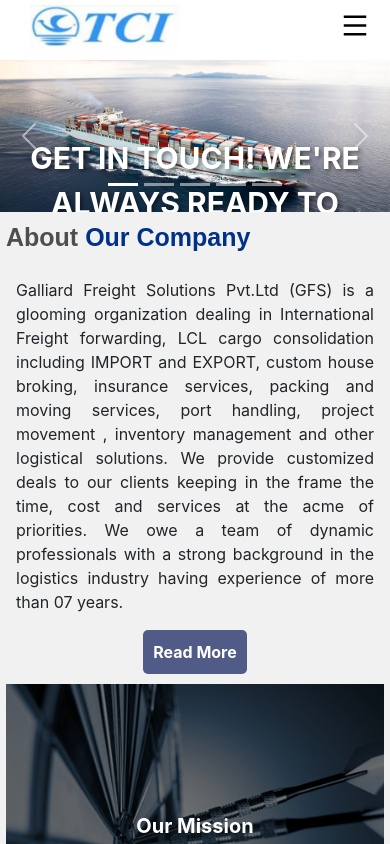
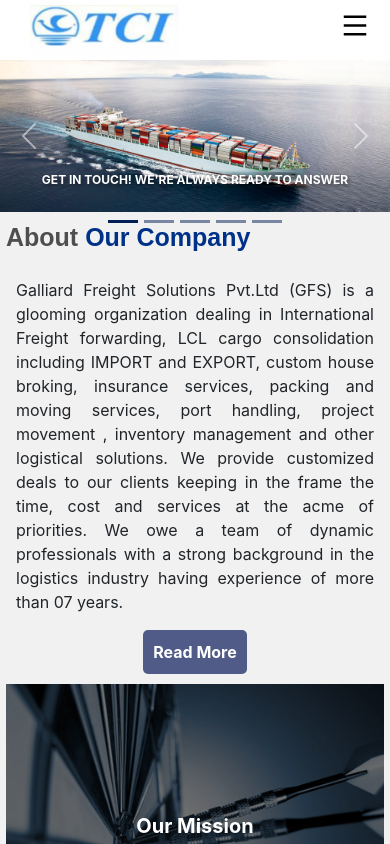
Before and after one commit to Mannumishra/tci, a React (Create React App) app: page / in a window 390 px wide. Shown: the top 844 px of the page. Built offline with nearby package versions, Linux system fonts and the light colour scheme.

Commit message:
add changes

```diff
--- a/src/Components/Home/Home.css
+++ b/src/Components/Home/Home.css
@@ -3,6 +3,12 @@
 }
 .banareimagediv{
     position: relative !important;
+}
+.carousel-indicators {
+    top: 490px;
+}
+.carousel-indicators [data-bs-target] {
+    background-color: #041F56;
 }
 .banaretext {
     position: absolute;
@@ -163,7 +169,17 @@
         border: 1px solid #041F56;
         /* display: flex; */
     }
-
+    .banaretext {
+        position: absolute;
+        top: 73%;
+        text-align: center;
+        height: 100%;
+        width: 100%;
+        font-size: 12px;
+        font-weight: 700;
+        color: white;
+        text-shadow: 2px 2px 4px rgba(0, 0, 0, 0.5);
+    }
     .ourcertifateimage {
         height: 100px;
         width: 100%;
@@ -173,6 +189,12 @@
     }
     .mainsection {
         margin-top: 0px;
+    }
+    .carousel-indicators {
+        top: 150px;
+    }
+    .carousel-indicators [data-bs-target] {
+        background-color: #041F56;
     }
 }
 
```
